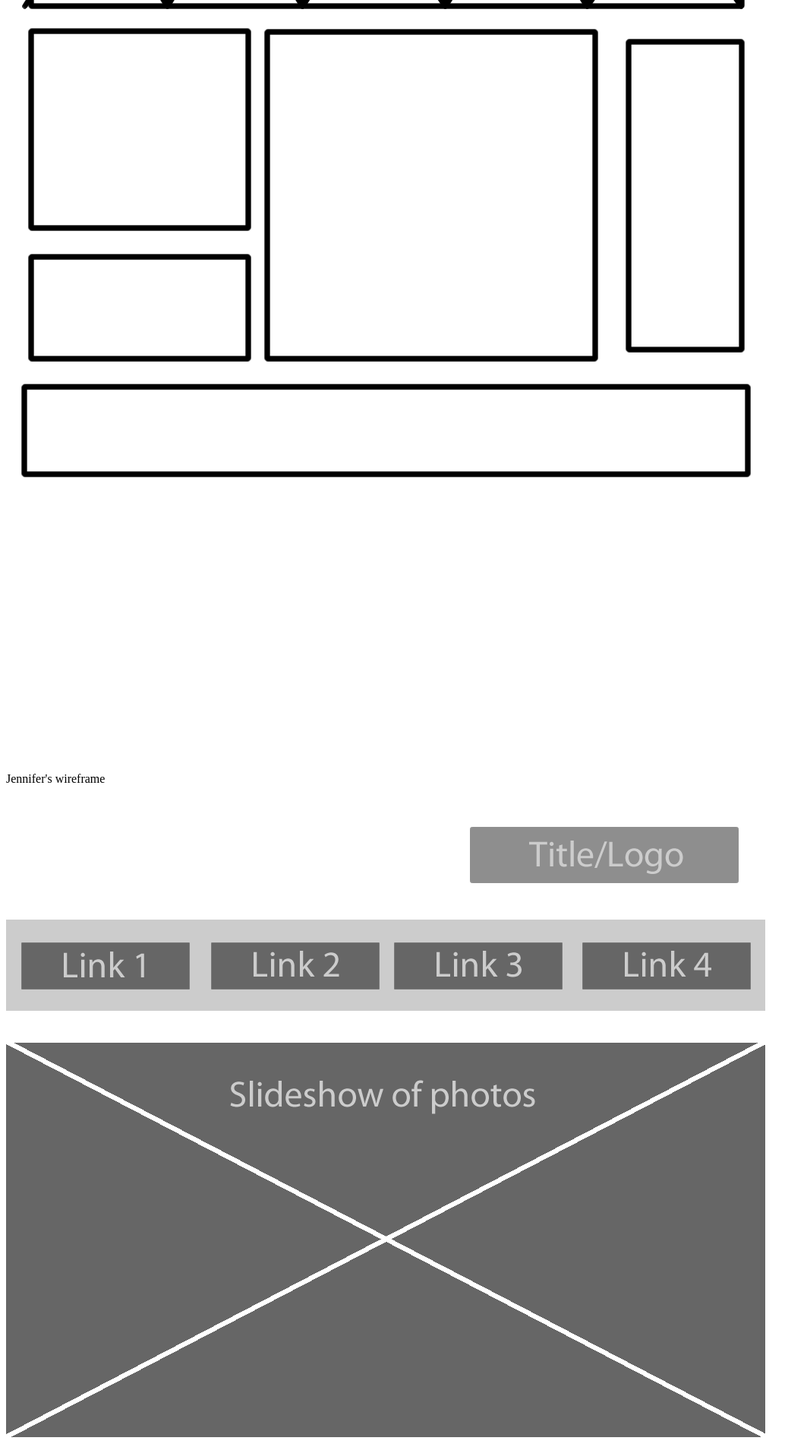
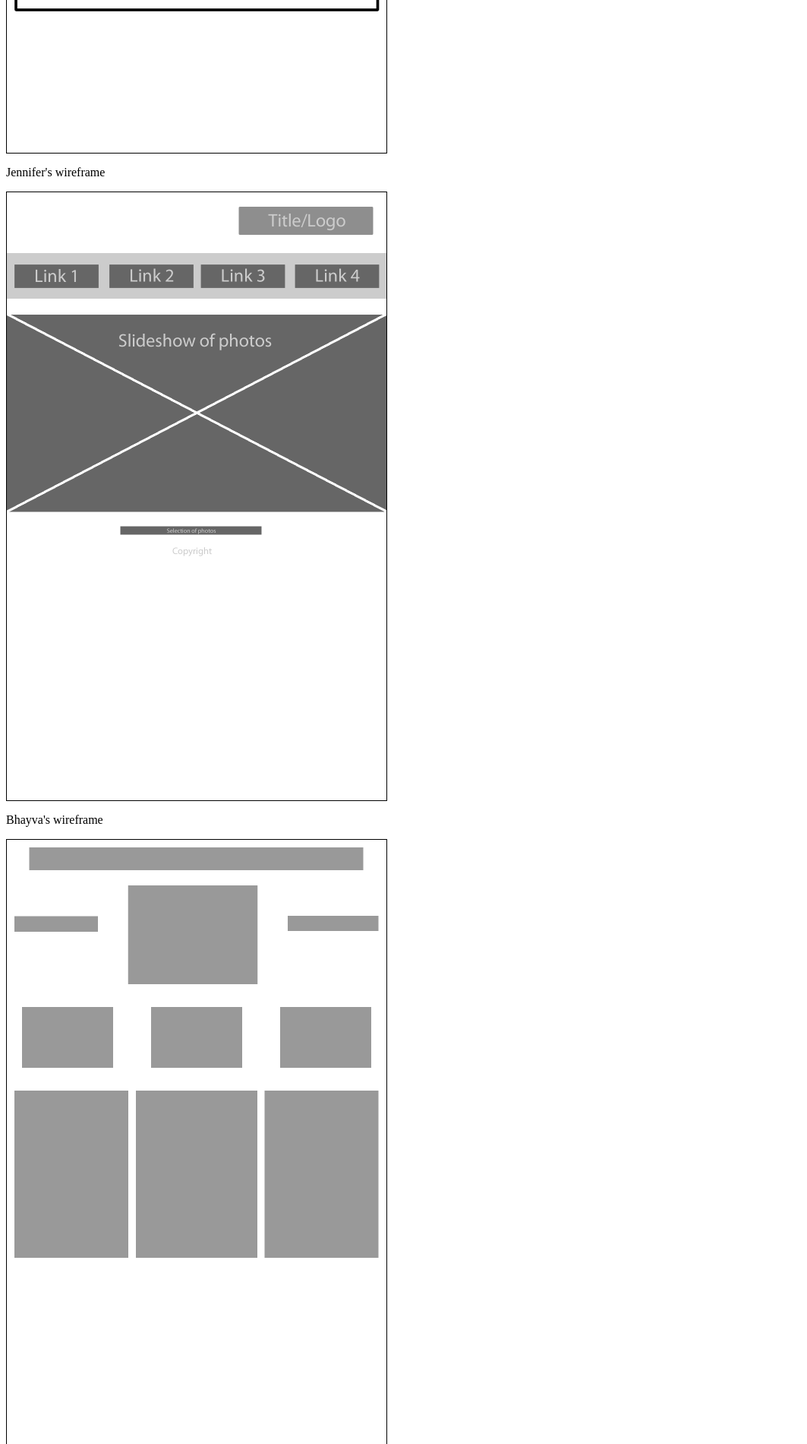
Before and after one commit to dozenstarstorm/CTD-Planning-Site-HCheng, a plain HTML site: page Planning-site-photography.html in a window 1280 px wide. Shown: the part 1775-3675 px from the top of the page at 76% size, without its empty margins (0-1063 px from the left). Drawn offline with Linux system fonts and the light colour scheme.

Commit message:
change border

```diff
--- a/Planning-site-photography.html
+++ b/Planning-site-photography.html
@@ -30,10 +30,10 @@
     <h4><p> We have chosen the above flowchart because it displays the layout and directions of the webpage clearly</p></h4>
     <p><h3>Wireframe</h3></p>
     <p>Wireframe ideas for first page:</p>
-    <p>Helen's wireframe.</p><img src="mywireframe.png" height"42"width="42">
-    <p>Jennifer's wireframe</p><img src="jenniferwireframe.png" height"42"width="42">
-    <p>Bhayva's wireframe</p><img src="bhavyawireframe.png" height"42"width="42">
-    <p>Jaliff's wireframe</p><img src="jaliffwireframe.png" height"42"width="42">
+    <p>Helen's wireframe.</p><img src="mywireframe.png" border="1px"width="500px">
+    <p>Jennifer's wireframe</p><img src="jenniferwireframe.png" border="1px"width="500px">
+    <p>Bhayva's wireframe</p><img src="bhavyawireframe.png" border="1px"width="500px">
+    <p>Jaliff's wireframe</p><img src="jaliffwireframe.png" border="1px"width="500px">
 
     <p>Hifi  wireframe ideas of chosen design:</p>
     <p><h3>Feedback and changes from discussion<h3></p>
```
Also changed, not shown: 1 other file.
